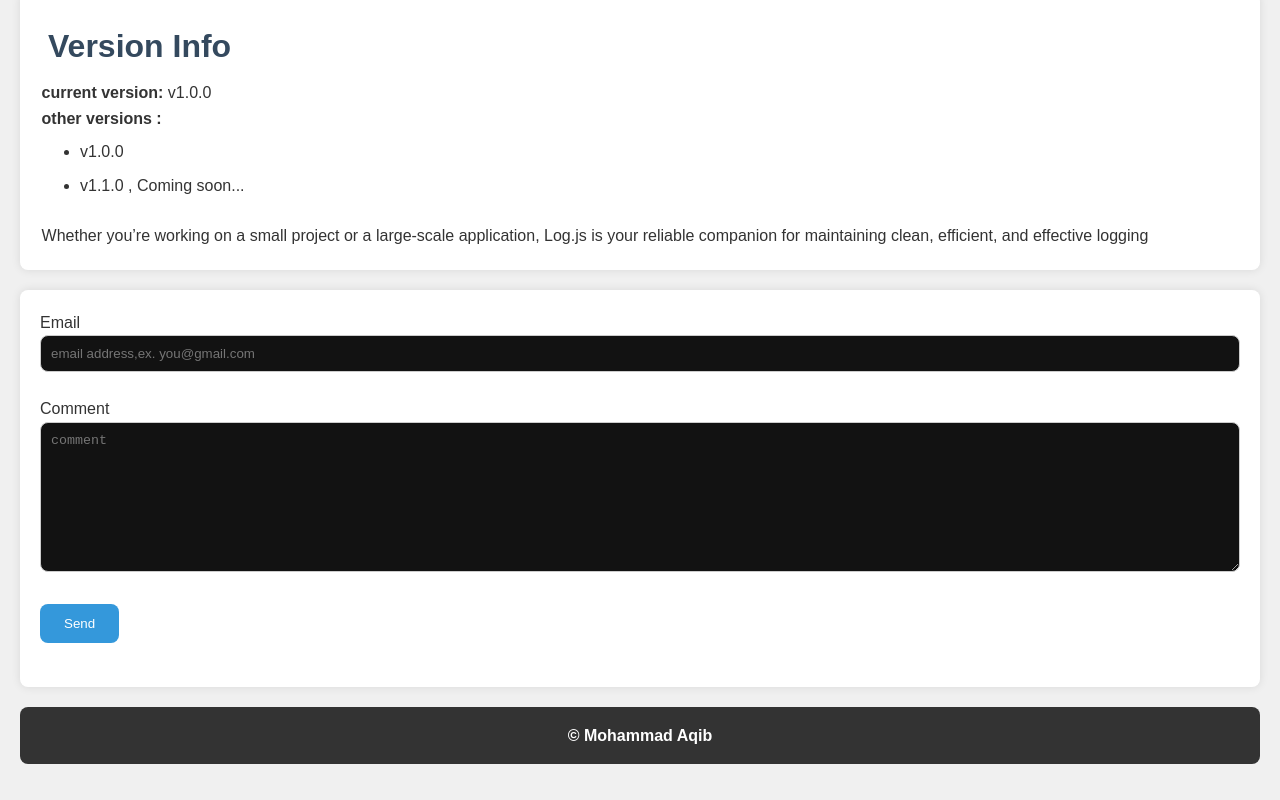
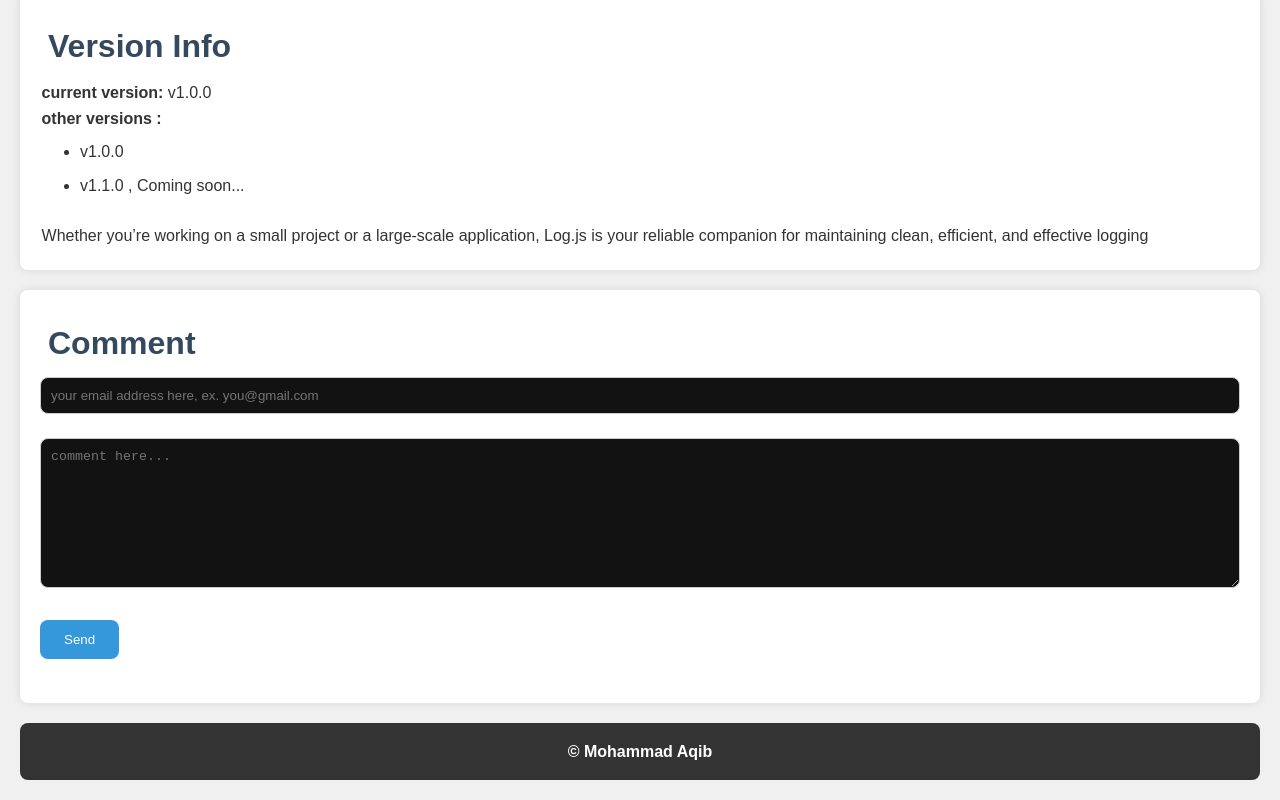
Before and after one commit to Maqib718/logjs, a plain HTML site: page index.html in a window 1280 px wide. Shown: the part 5653-6453 px from the top of the page. Drawn offline with nearby package versions, Linux system fonts and the light colour scheme; no server answers.

Commit message:
Update index.html

```diff
--- a/index.html
+++ b/index.html
@@ -249,17 +249,18 @@ console.log(time,&#39;\n&#39;,dateAndTime);</code></pre>
     </section>
 
     <section>
+      <h2>Comment</h2>
       <form
         action="https://formspree.io/f/mpwzwgww"
           method="POST"
           >
           <label>
-            Email
-            <input type="email" name="email" placeholder="email address,ex. you@gmail.com">
+
+            <input type="email" name="email" placeholder="your email address here, ex. you@gmail.com">
           </label>
           <label>
-            Comment
-            <textarea name="comment" placeholder="comment"></textarea>
+
+            <textarea name="comment" placeholder="comment here..."></textarea>
           </label>
           <!-- your other form fields go here -->
           <button type="submit">Send</button>
```
